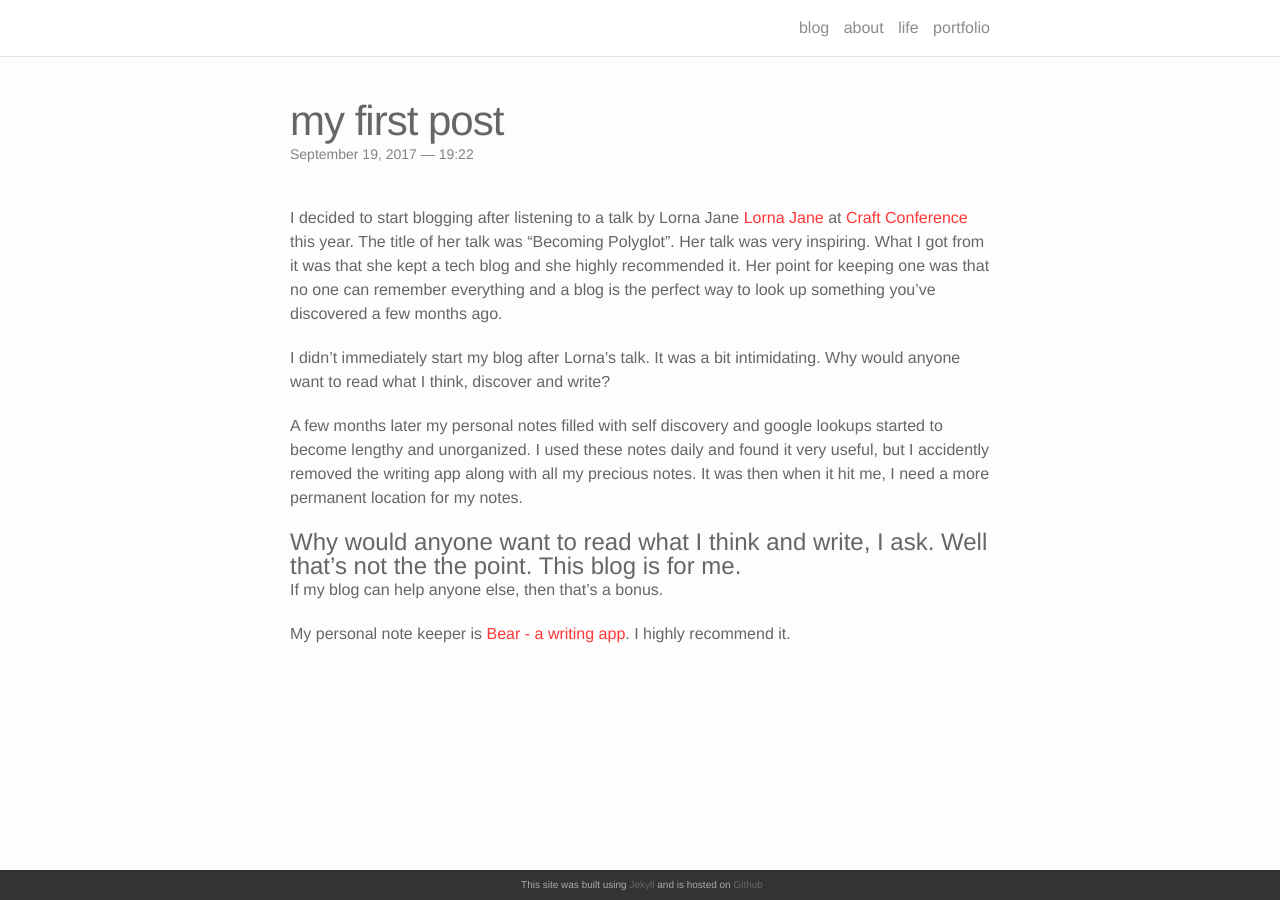
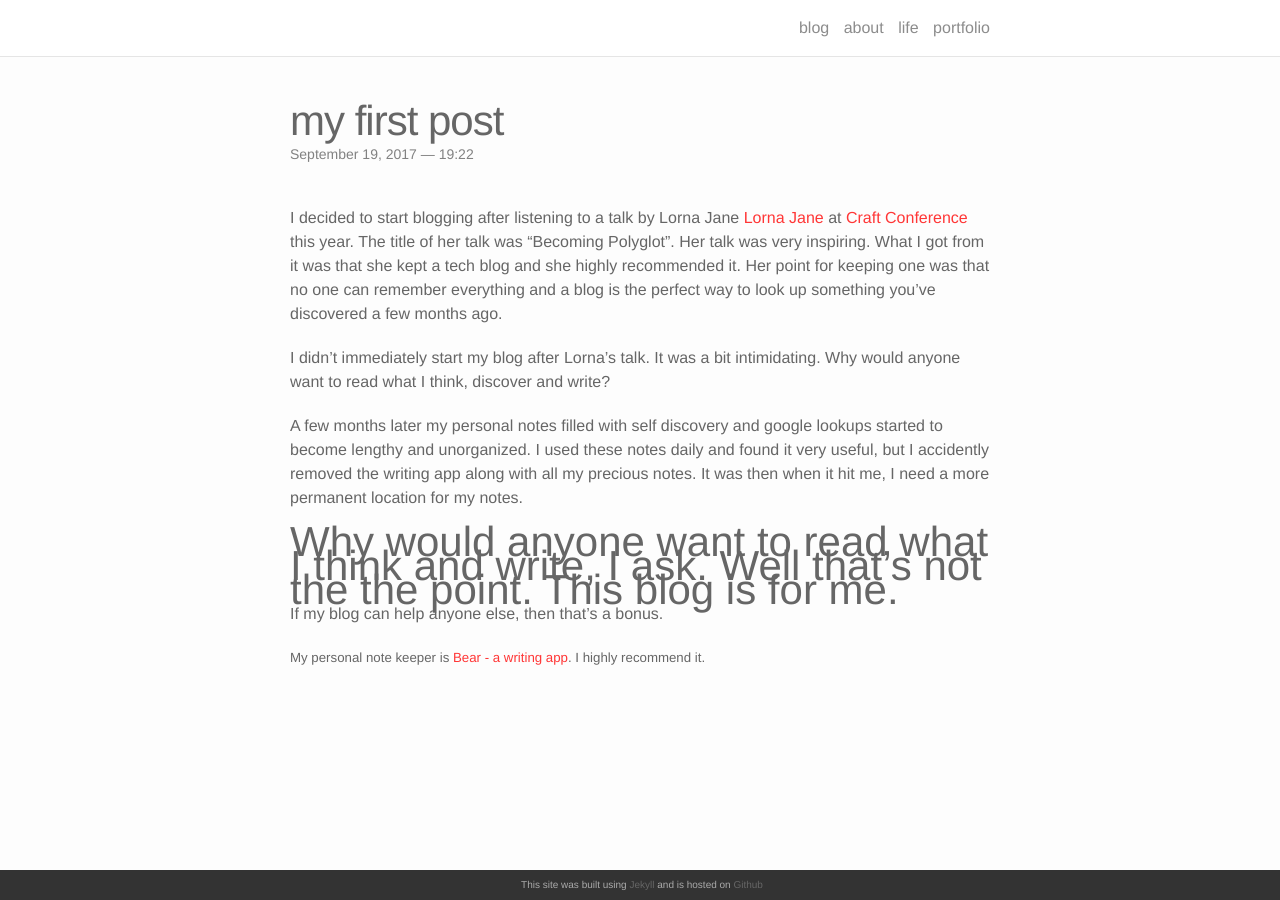
Before and after one commit to annelledejager/blog, a Jekyll site: the page built from _posts/2017-09-19-whyblog.markdown, in a window 1280 px wide. Built offline with Jekyll 4.4.1, drawn with Linux system fonts in a browser that asks for light colours; nearby versions of some CDN libraries; comment, search, counter and statistics services are not loaded.

Commit message:
Text size

```diff
--- a/_posts/2017-09-19-whyblog.markdown
+++ b/_posts/2017-09-19-whyblog.markdown
@@ -11,8 +11,9 @@ I didn't immediately start my blog after Lorna's talk. It was a bit intimidating
 
 A few months later my personal notes filled with self discovery and google lookups started to become lengthy and unorganized. I used these notes daily and found it very useful, but I accidently removed the writing app along with all my precious notes. It was then when it hit me, I need a more permanent location for my notes.
 
-# Why would anyone want to read what I think and write, I ask. Well that's not the the point. This blog is for me.
+## Why would anyone want to read what I think and write, I ask. Well that's not the the point. This blog is for me.
+
 
 If my blog can help anyone else, then that's a bonus.
 
-My personal note keeper is <a href="http://www.bear-writer.com/">Bear - a writing app</a>. I highly recommend it.
+##### My personal note keeper is <a href="http://www.bear-writer.com/">Bear - a writing app</a>. I highly recommend it.
```
